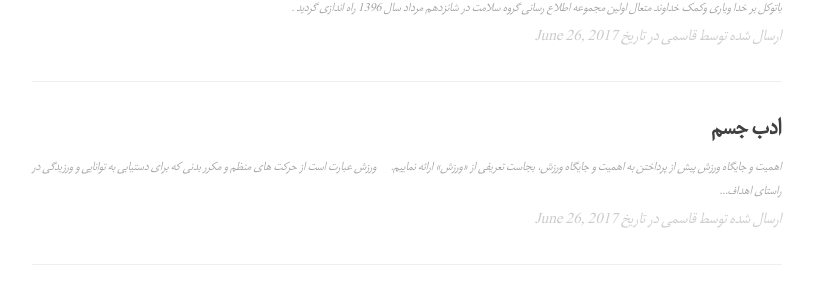
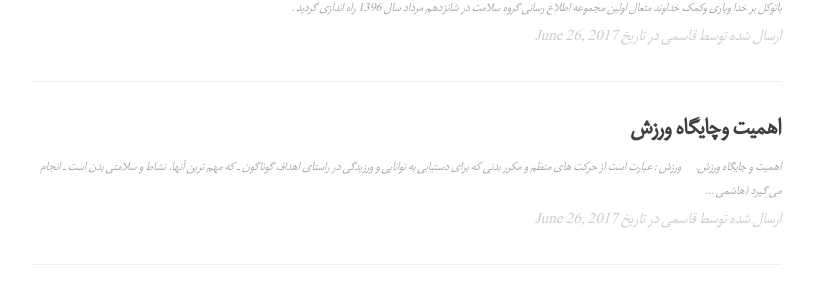
Before and after one commit to grouh-salamat/grouh-salamat.github.io, a Jekyll site: the page built from index.html, in a window 1280 px wide and 900 px high, scrolled down 1432 px. Shown: the part 150-447 px from the top of the window, without its empty margins (136-950 px from the left). Built offline with Jekyll 4.4.1, drawn with Linux system fonts in a browser that asks for light colours; the list of posts is cut into pages by our own code.

Commit message:
Update 2017-06-26-p21.markdown

```diff
--- a/_posts/2017-06-26-p21.markdown
+++ b/_posts/2017-06-26-p21.markdown
@@ -1,6 +1,6 @@
 ---
 layout:     post
-title:      "ادب جسم"
+title:      "اهمیت وچایگاه ورزش"
 subtitle:   ""
 date:       2017-06-26 12:00:00
 author:     "قاسمی"
@@ -10,9 +10,8 @@ tags:
  سلام علیکم
 ---
 
-اهميت و جايگاه ورزش
-پيش از پرداختن به اهميت و جايگاه ورزش، بجاست تعريفى از «ورزش» ارائه نماييم.
-     ورزش عبارت است از حركت هاى منظم و مكرر بدنى كه براى دستيابى به توانايى و ورزيدگى در راستاى اهداف گوناگون ـ كه مهم ترين آنها، نشاط و سلامتى بدن است ـ انجام مى گيرد (هاشمى نوربخش، 1384، ص 17). البته بايد اين قيد را بر اين تعريف اضافه نمود كه اين حركت هاى منظم بايد ضابطه مند باشد.
+اهميت و جايگاه ورزش.
+     ورزش :عبارت است از حركت هاى منظم و مكرر بدنى كه براى دستيابى به توانايى و ورزيدگى در راستاى اهداف گوناگون ـ كه مهم ترين آنها، نشاط و سلامتى بدن است ـ انجام مى گيرد (هاشمى نوربخش، 1384، ص 17). البته بايد اين قيد را بر اين تعريف اضافه نمود كه اين حركت هاى منظم بايد ضابطه مند باشد.
      ورزش و سلامتى
 سلامتى ميوه ورزش است. در اهميت سلامتى، از پيامبر اكرم صلى الله عليه و آلهنقل شده: «هر كه تنش سالم است و در جماعت خويش ايمن است و قوت روز خويش دارد جهان طبق مراد اوست» (نهج الفصاحه، 1337، ص 724، ح 2803).
      امام سجاد عليه السلام در دعا از خداوند چنين طلب مى كند: «وَامْنُنْ عَلَينَا بِالنَّشَاطِ وَ أَعِذْنَا مِنَ الْفَشَلِ وَالْكَسَلِ وَالْعَجْزِ وَالْعِلَلِ وَالضَّرَرِ وَالضَّجَرِ وَالْمَلَلِ» (مجلسى، 1403ق، ج 91، ص 125)؛ خداوندا! نعمت سرزندگى و كوشايى را به ما ارزانى دار و از سستى و تنبلى و ناتوانى و بهانه آورى و زيان و دل مردگى و ملال، محفوظمان دار.
```
Also changed, not shown: other parts of _posts/2017-06-26-p21.markdown (+1 -1 lines).
